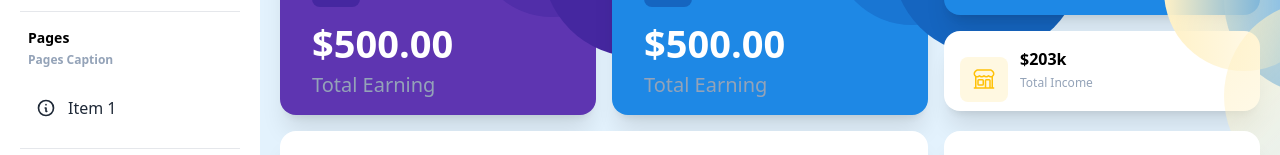
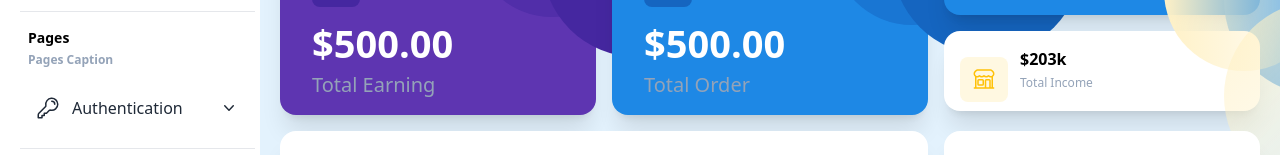
Before and after one commit to rizqiwahyudi/Reactjs-Tailwind-theme1, a React (Create React App) app: page / in a window 1280 px wide. Shown: the part 181-336 px from the top of the page. Built offline with nearby package versions, Linux system fonts and the light colour scheme.

Commit message:
Change navbar

```diff
--- a/src/components/admin/Content.js
+++ b/src/components/admin/Content.js
@@ -122,7 +122,7 @@ const Content = () => {
                                     </div>
                                 </div>
                                 <h2 className="font-money text-[38px] font-bold text-white">$500.00</h2>
-                                <h4 className="text-slate-400 font-medium text-[20px] mt-[-10px]">Total Earning</h4>
+                                <h4 className="text-slate-400 font-medium text-[20px] mt-[-10px]">Total Order</h4>
                             </div>
                         </div>
                     </div>
@@ -295,8 +295,6 @@ const Content = () => {
                     {/* </div> */}
                 </div>
             </div>
-
-
         </div>
     )
 }
--- a/src/components/admin/Navbar.js
+++ b/src/components/admin/Navbar.js
@@ -5,6 +5,8 @@ import Content from "./Content";
 
 export default function Navbar() {
   const [showNavbar, setNavbarOpen] = React.useState(true);
+  const [authShow, setAuthShow]     = React.useState(false);
+
   return (
     <>
       <div className="navbar bg-white flex">
@@ -92,10 +94,21 @@ export default function Navbar() {
               <hr className="my-4"></hr>
               <p className="text-black ml-2 font-semibold text-sm">Pages</p>
               <span className="text-xs text-slate-400 ml-2 font-semibold mb-4 mt-1">Pages Caption</span>
-              <li className="hover:text-[#5e35b1] hover:bg-[#EDE7F6] rounded-xl">
-                <a>
-                  <svg xmlns="http://www.w3.org/2000/svg" className="h-5 w-5" fill="none" viewBox="0 0 24 24" stroke="currentColor"><path strokeLinecap="round" strokeLinejoin="round" strokeWidth="2" d="M13 16h-1v-4h-1m1-4h.01M21 12a9 9 0 11-18 0 9 9 0 0118 0z" /></svg>
-                  Item 1
+              <li className="hover:text-[#5e35b1] hover:bg-[#EDE7F6] rounded-xl" onClick={() => setAuthShow(!authShow)}>
+                <a className="">
+                  <svg xmlns="http://www.w3.org/2000/svg" fill="none" viewBox="0 0 24 24" stroke-width="1.5" stroke="currentColor" class="w-6 h-6">
+                    <path stroke-linecap="round" stroke-linejoin="round" d="M15.75 5.25a3 3 0 013 3m3 0a6 6 0 01-7.029 5.912c-.563-.097-1.159.026-1.563.43L10.5 17.25H8.25v2.25H6v2.25H2.25v-2.818c0-.597.237-1.17.659-1.591l6.499-6.499c.404-.404.527-1 .43-1.563A6 6 0 1121.75 8.25z" />
+                  </svg>
+                  Authentication
+                  {
+                    authShow ?
+                        <svg xmlns="http://www.w3.org/2000/svg" viewBox="0 0 20 20" fill="currentColor" class="w-5 h-5 ml-6">
+                          <path fill-rule="evenodd" d="M14.77 12.79a.75.75 0 01-1.06-.02L10 8.832 6.29 12.77a.75.75 0 11-1.08-1.04l4.25-4.5a.75.75 0 011.08 0l4.25 4.5a.75.75 0 01-.02 1.06z" clip-rule="evenodd" />
+                        </svg> :
+                        <svg xmlns="http://www.w3.org/2000/svg" viewBox="0 0 20 20" fill="currentColor" class="w-5 h-5 ml-6">
+                          <path fill-rule="evenodd" d="M5.23 7.21a.75.75 0 011.06.02L10 11.168l3.71-3.938a.75.75 0 111.08 1.04l-4.25 4.5a.75.75 0 01-1.08 0l-4.25-4.5a.75.75 0 01.02-1.06z" clip-rule="evenodd" />
+                        </svg>
+                  }
                 </a>
               </li>
               <hr className="my-4"></hr>
```
